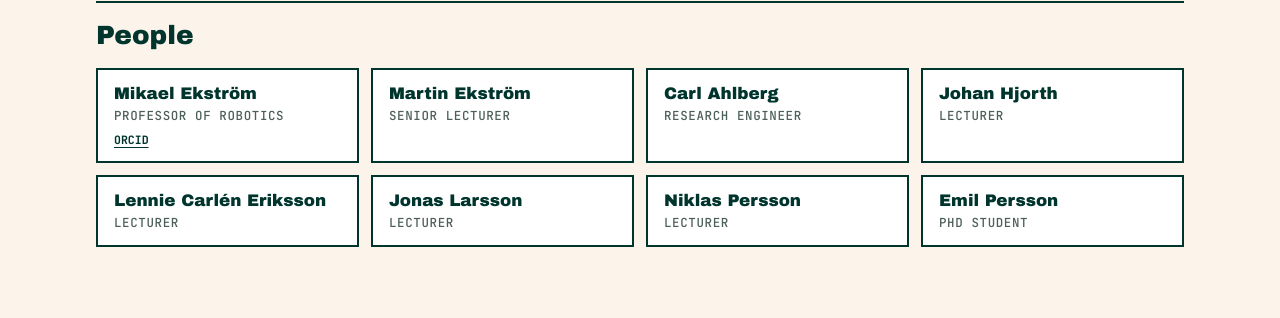
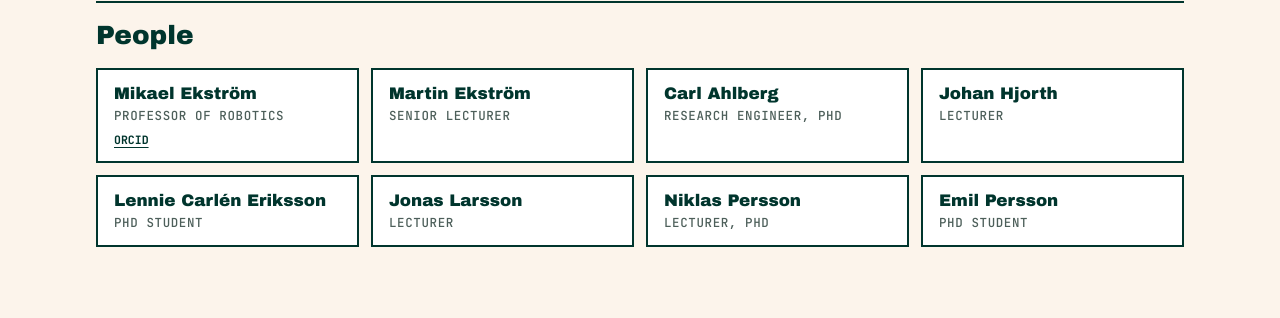
Before and after one commit to MDURobotics/mdurobotics.github.io, a Jekyll site: the page built from _pages/about.md, in a window 1280 px wide. Shown: the part 289-607 px from the top of the page. Built offline with Jekyll 4.4.1, drawn with Linux system fonts in a browser that asks for light colours; some web fonts are replaced.

Commit message:
Update roles: Carl and Niklas PhD, Lennie PhD student
Co-Authored-By: Claude Opus 5.5 <noreply@anthropic.com>

```diff
--- a/_data/people.yml
+++ b/_data/people.yml
@@ -19,7 +19,7 @@ members:
     diva: ["mem04"]
     url: "https://www.es.mdu.se/staff/177-Martin_Ekstrom"
   - name: "Carl Ahlberg"
-    role: "Research Engineer"
+    role: "Research Engineer, PhD"
     diva: ["cag01"]
     url: "https://www.mdu.se/staff?id=carl.ahlberg"
   - name: "Johan Hjorth"
@@ -27,7 +27,7 @@ members:
     diva: ["jht04"]
     url: "https://www.mdu.se/staff?id=johan.hjorth"
   - name: "Lennie Carlén Eriksson"
-    role: "Lecturer"
+    role: "PhD Student"
     diva: ["lcn04"]
     url: "https://www.mdu.se/staff?id=lennie.carlen.eriksson"
   - name: "Jonas Larsson"
@@ -35,7 +35,7 @@ members:
     diva: []   # no staff publications linked in DiVA yet
     url: "https://www.mdu.se/staff?id=jonas.larsson"
   - name: "Niklas Persson"
-    role: "Lecturer"
+    role: "Lecturer, PhD"
     diva: ["npn01"]
     url: "https://www.mdu.se/staff?id=niklas.persson"
   - name: "Emil Persson"
```
